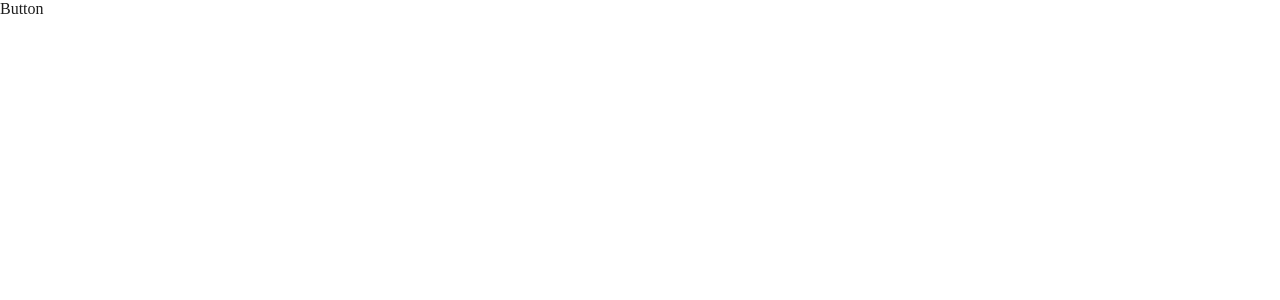
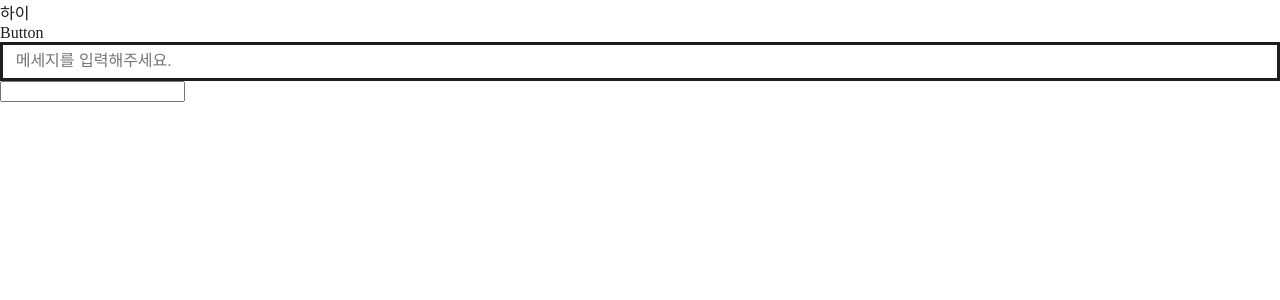
Before and after one commit to space109/space109, a React (Create React App) app in the folder frontend/: page / in a window 1280 px wide. Shown: the top 300 px of the page. Built offline with nearby package versions, Linux system fonts and the light colour scheme; the HTML template or start-up script is replaced by a standard one; a web font is replaced by a local one.

Commit message:
feat: Input컴포넌트 제작 & fontSize, fontWeight 추가

```diff
--- /dev/null
+++ b/frontend/src/components/Input/index.js
@@ -0,0 +1 @@
+export { default } from './input';
--- /dev/null
+++ b/frontend/src/components/Input/input.tsx
@@ -0,0 +1,88 @@
+import React from "react";
+import styled, { css } from "styled-components";
+
+
+interface Props {
+  width?: any,
+  height?: any,
+  fontSize?: any,
+  color?: any,
+  fontWeight?: any,
+  isBorder?: any,
+  isReadOnly?: any,
+  placeholder?: any,
+  borderColor?: any,
+  value?: any,
+};
+
+const StyledInput = styled.input<Props>`
+  border: none;
+  background-color: transparent;
+  width: 100%;
+  font-size: var(${({fontSize}) => fontSize});
+  font-weight: var(${({fontWeight}) => fontWeight});
+  :focus {
+    outline: none;
+  }
+
+  ${({isReadOnly}) => {
+    if (isReadOnly) {
+      return css`color: var(--grey-100);`
+    } else {
+      return css`color: var(--grey-650);`
+    }
+  }}
+`;
+
+// 패딩을 폰트 크기에 맞춰서 비율로 줘야할 것 같음
+const BorderDiv = styled.div<Props>`
+  box-sizing: border-box;
+
+  ${({fontSize}) => {
+    return css`padding: calc(var(${fontSize}) / 2.5) calc(var(${fontSize}) / 1.5);`
+  }}
+
+  width: ${({width}) => width};
+
+  ${({isBorder, borderColor}) => {
+    if (isBorder) {
+      return css`border: 3px solid var(${borderColor});`
+    } else {
+      return css`border: 3px solid transparent);`
+    }
+  }}
+
+  ${({isReadOnly}) => {
+    if (isReadOnly) {
+      return css`background-color: var(--grey-650);`
+    } else {
+      return css`background-color: var(--grey-100);`
+    }
+  }}
+`
+
+function Input({width, fontSize, fontWeight, isBorder, borderColor, isReadOnly, placeholder, value}: Props) {
+  return (
+    <>
+      <BorderDiv width={width} fontSize={fontSize} isBorder={isBorder} borderColor={borderColor} isReadOnly={isReadOnly}>
+        <StyledInput
+          fontSize={fontSize} fontWeight={fontWeight}
+          isReadOnly={isReadOnly} readOnly={isReadOnly} placeholder={placeholder}
+          value={value}
+        />
+      </BorderDiv>
+    </>
+  );
+};
+
+Input.defaultProps = {
+  width: "100%",
+  fontSize: "--body",
+  fontWeight: "--regular",
+  isBorder: true,
+  borderColor: "--grey-650",
+  isReadOnly: false,
+  placeholder: "메세지를 입력해주세요.",
+}
+
+export default Input;
--- a/frontend/src/components/index.tsx
+++ b/frontend/src/components/index.tsx
@@ -1,11 +1 @@
-import React from 'react';
-
-const index = () => {
-  return (
-    <div>
-
-    </div>
-  );
-};
-
-export default index;
+export { default as Input } from './Input';
--- /dev/null
+++ b/frontend/src/hooks/index.tsx
@@ -0,0 +1 @@
+export {}
--- a/frontend/src/index.css
+++ b/frontend/src/index.css
@@ -57,5 +57,23 @@ body {
   --spinach-100: #648f82;
   --spinach-200: #019168;
   --spinach-300: #016549;
-  --modal-bg: rgba(0, 0, 0, 0.6);
+  --modal-bg: rgba(0, 0, 0, 0.8);
+
+  --title: 96px;
+  --h1: 60px;
+  --h2: 48px;
+  --h3: 36px;
+  --h4: 30px;
+  --h5: 24px;
+  --h6: 20px;
+  --h7: 18px;
+  --body: 16px;
+  --body-small: 92px;
+
+  --bold: 700;
+  --semi-bold: 600;
+  --medium: 500;
+  --regular: 400;
+  --light: 300;
+  --thin: 100;
 }
--- /dev/null
+++ b/frontend/src/index.tsx
@@ -0,0 +1,14 @@
+import React from "react";
+import ReactDOM from "react-dom/client";
+import "./index.css";
+import App from "./App";
+import reportWebVitals from "./reportWebVitals";
+
+const root = ReactDOM.createRoot(
+  document.getElementById("root") as HTMLElement
+);
+root.render(
+  <React.StrictMode>
+    <App />
+  </React.StrictMode>
+);
--- a/frontend/src/pages/MainPage.tsx
+++ b/frontend/src/pages/MainPage.tsx
@@ -1,10 +1,14 @@
 import React from "react";
 import Button from "../components/Button";
+import { Input } from "../components"
 
 const MainPage = () => {
   return (
     <div>
+      하이
       <Button></Button>
+      <Input></Input>
+      <input color="red"/>
     </div>
   );
 };
--- /dev/null
+++ b/frontend/src/reportWebVitals.ts
@@ -0,0 +1,15 @@
+import { ReportHandler } from "web-vitals";
+
+const reportWebVitals = (onPerfEntry?: ReportHandler) => {
+  if (onPerfEntry && onPerfEntry instanceof Function) {
+    import("web-vitals").then(({ getCLS, getFID, getFCP, getLCP, getTTFB }) => {
+      getCLS(onPerfEntry);
+      getFID(onPerfEntry);
+      getFCP(onPerfEntry);
+      getLCP(onPerfEntry);
+      getTTFB(onPerfEntry);
+    });
+  }
+};
+
+export default reportWebVitals;
```
Also changed, not shown: frontend/src/assets/title.svg (added).
